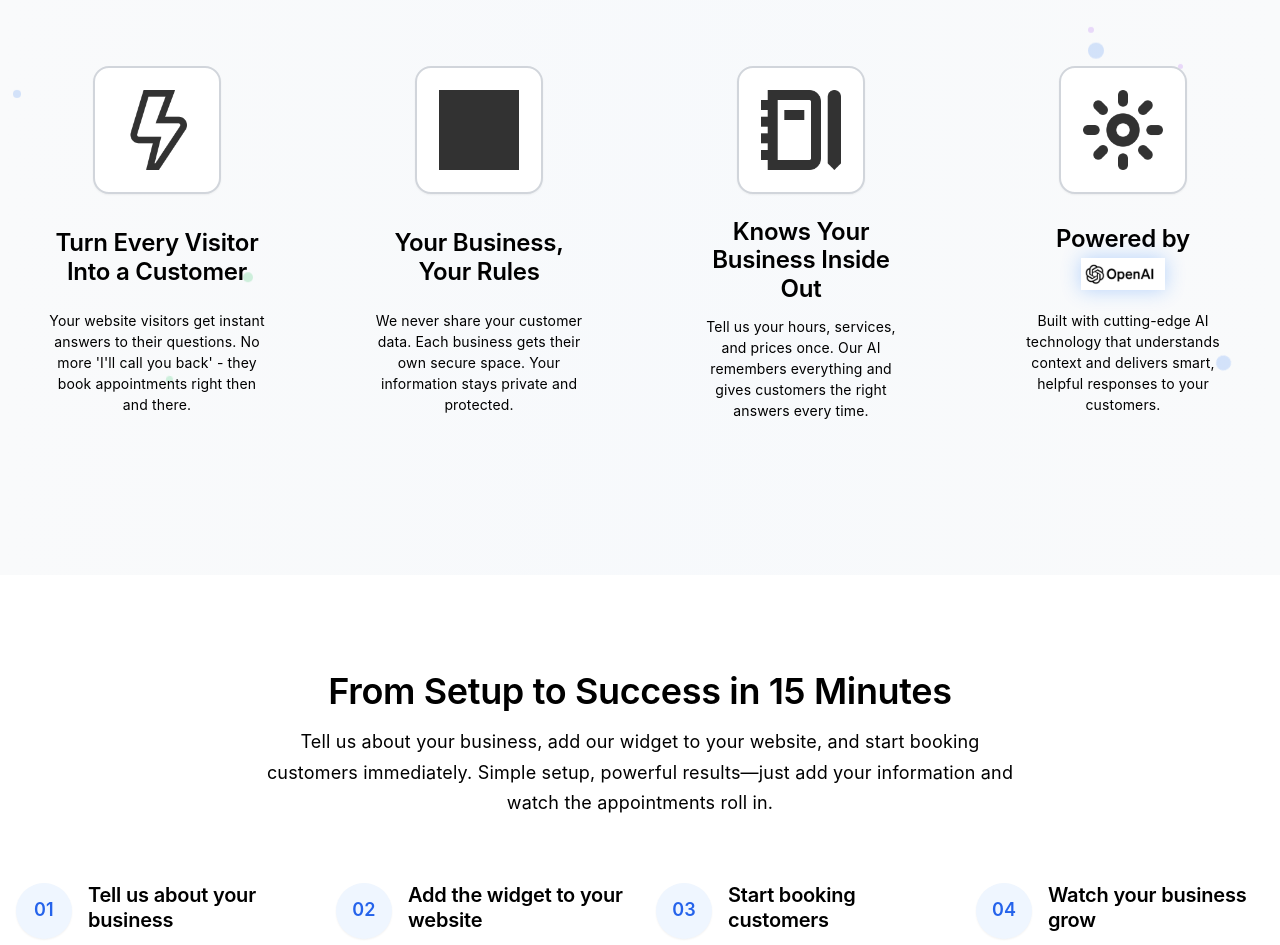
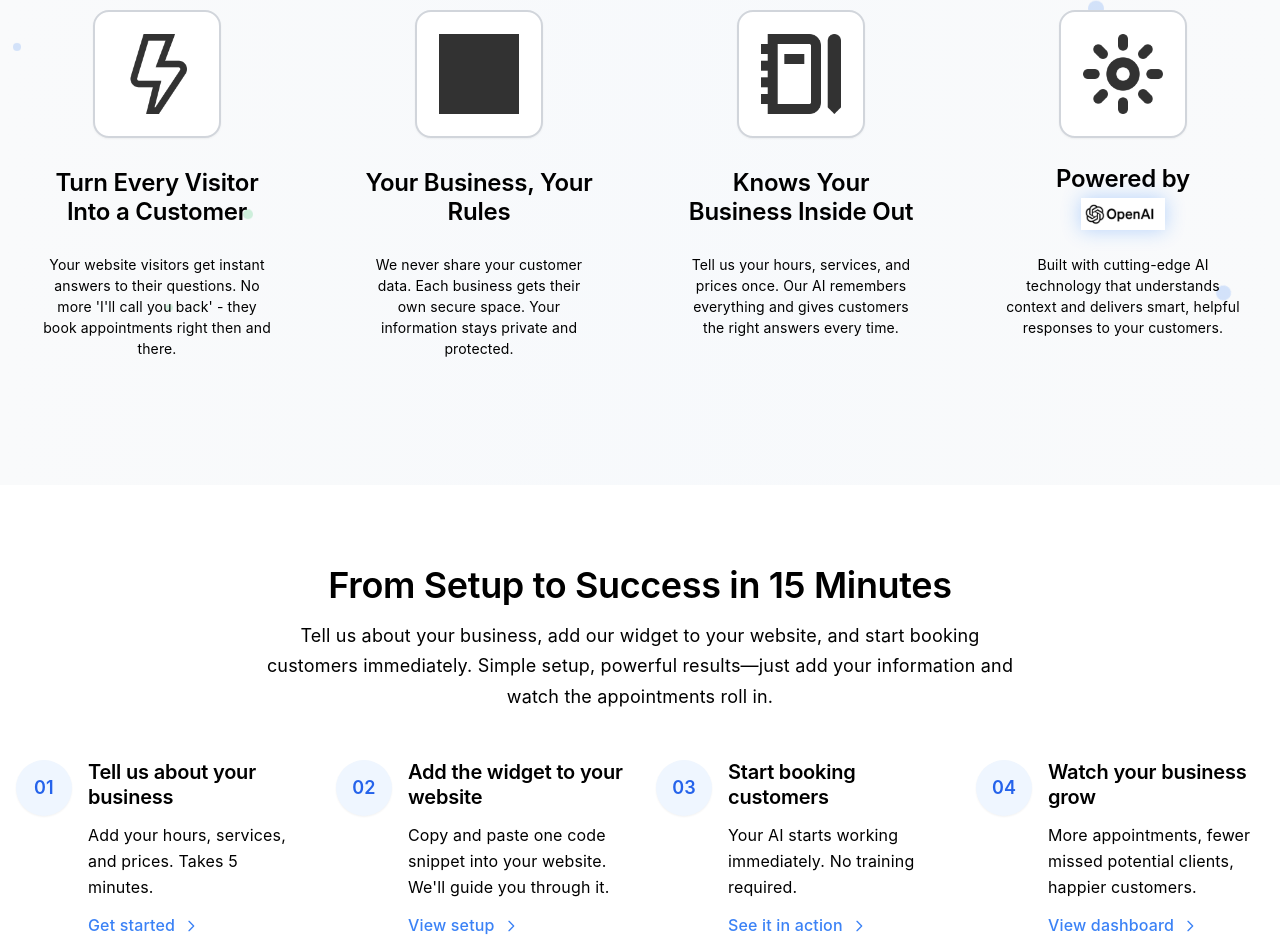
Before and after one commit to cabecaturbo/netiawebsite, a Next.js app: page / in a window 1280 px wide. Shown: the part 1042-1987 px from the top of the page. Built offline with nearby package versions, Linux system fonts and the light colour scheme; grey boxes are pictures that could not be loaded.

Commit message:
Optimize spacing throughout site using 8px base scale for improved visual hierarchy

```diff
--- a/app/globals.css
+++ b/app/globals.css
@@ -285,15 +285,15 @@ p, .text-base, .text-lg {
   letter-spacing: 0.01em;
 }
 
-/* Consistent section spacing */
+/* Consistent section spacing - Optimized with 8px base scale */
 .section-spacing {
-  padding-top: 3rem;
-  padding-bottom: 3rem;
+  padding-top: 3rem;   /* 48px - mobile */
+  padding-bottom: 3rem; /* 48px - mobile */
 }
 
 @media (min-width: 768px) {
   .section-spacing {
-    padding-top: 6rem;
-    padding-bottom: 6rem;
+    padding-top: 5rem;    /* 80px - tablet/desktop (64px would be 4rem, using 5rem for better breathing) */
+    padding-bottom: 5rem; /* 80px - tablet/desktop */
   }
 }
--- a/components/Features.tsx
+++ b/components/Features.tsx
@@ -37,11 +37,11 @@ export const Features = () => {
           {features.map((feature, index) => (
             <article
               key={index}
-              className="text-center group animate-fade-in-up hover-lift transition-all duration-500 p-8 flex flex-col h-full"
+              className="text-center group animate-fade-in-up hover-lift transition-all duration-500 p-6 flex flex-col h-full"
               style={{animationDelay: `${index * 0.2}s`}}
             >
               {/* Icon */}
-              <div className="flex justify-center mb-6">
+              <div className="flex justify-center mb-5">
                 <div className="w-32 h-32 bg-white border-2 border-gray-300 rounded-2xl flex items-center justify-center group-hover:border-primary-400 transition-all duration-300 relative overflow-hidden shadow-sm group-hover:shadow-lg" role="img" aria-label={feature.title}>
                   <div className="flex items-center justify-center w-full h-full text-gray-800 group-hover:text-primary-600 transition-colors duration-300">
                     {feature.icon}
@@ -51,7 +51,7 @@ export const Features = () => {
 
               {/* Content */}
               <div className="flex flex-col flex-grow">
-                <div className="mb-3 min-h-[5rem] flex items-center justify-center">
+                <div className="mb-4 min-h-[5rem] flex items-center justify-center">
                   {feature.title === "Powered by OpenAI" ? (
                     <div className="flex flex-col items-center">
                       <h3 className="font-display text-2xl font-semibold text-fg group-hover:text-primary-600 transition-colors duration-300 leading-tight">
@@ -76,7 +76,7 @@ export const Features = () => {
               </div>
 
               {/* Decorative line */}
-              <div className="w-0 group-hover:w-16 h-0.5 bg-primary-500 mx-auto transition-all duration-500 mt-6" aria-hidden="true"></div>
+              <div className="w-0 group-hover:w-16 h-0.5 bg-primary-500 mx-auto transition-all duration-500 mt-5" aria-hidden="true"></div>
             </article>
           ))}
         </div>
--- a/components/Hero.tsx
+++ b/components/Hero.tsx
@@ -9,8 +9,8 @@ export const Hero = () => {
       <div className="container mx-auto px-4 relative">
         <div className="grid grid-cols-1 md:grid-cols-2 gap-12 items-start">
           {/* Left Content */}
-          <div className="space-y-8">
-            <div className="space-y-2 animate-fade-in-up">
+          <div className="space-y-6">
+            <div className="space-y-4 animate-fade-in-up">
               <h1 className="font-display text-4xl md:text-5xl lg:text-6xl font-semibold tracking-tight text-fg leading-tight">
                 <span className="block animate-slide-in-left animate-stagger-1">Never Miss Another</span>
                 <span className="block text-primary-500 animate-slide-in-left animate-stagger-2">
@@ -21,7 +21,6 @@ export const Hero = () => {
                 Our AI chatbot answers visitor questions instantly and books appointments 24/7 - never miss another customer.
                 <span className="text-fg font-semibold"> Start free today.</span>
               </p>
-
             </div>
 
             {/* Urgency Banner */}
@@ -32,9 +31,6 @@ export const Hero = () => {
               <span className="mx-2">•</span>
               <span>Cancel anytime</span>
             </div>
-
-            {/* Spacer */}
-            <div className="h-4"></div>
 
             {/* Powered by OpenAI */}
             <div className="flex items-center space-x-2 animate-fade-in-up animate-stagger-5">
--- a/components/Process.tsx
+++ b/components/Process.tsx
@@ -29,7 +29,7 @@ export const Process = () => {
   return (
     <section className="section-spacing bg-white" aria-labelledby="process-heading">
       <div className="container mx-auto px-4">
-        <div className="text-center mb-16">
+        <div className="text-center mb-12">
           <h2 id="process-heading" className="font-display text-3xl md:text-4xl font-semibold text-fg mb-4">
             From Setup to Success in 15 Minutes
           </h2>
@@ -49,12 +49,12 @@ export const Process = () => {
                 </div>
               </div>
               <div className="flex flex-col flex-1">
-                <h3 className="font-display text-xl font-semibold text-fg leading-tight mb-2">
+                <h3 className="font-display text-xl font-semibold text-fg leading-tight mb-3">
                   {step.title}
                 </h3>
 
                 {/* Description */}
-                <p className="text-muted leading-relaxed flex-grow mb-4">
+                <p className="text-muted leading-relaxed flex-grow mb-3">
                   {step.description}
                 </p>
 
```
